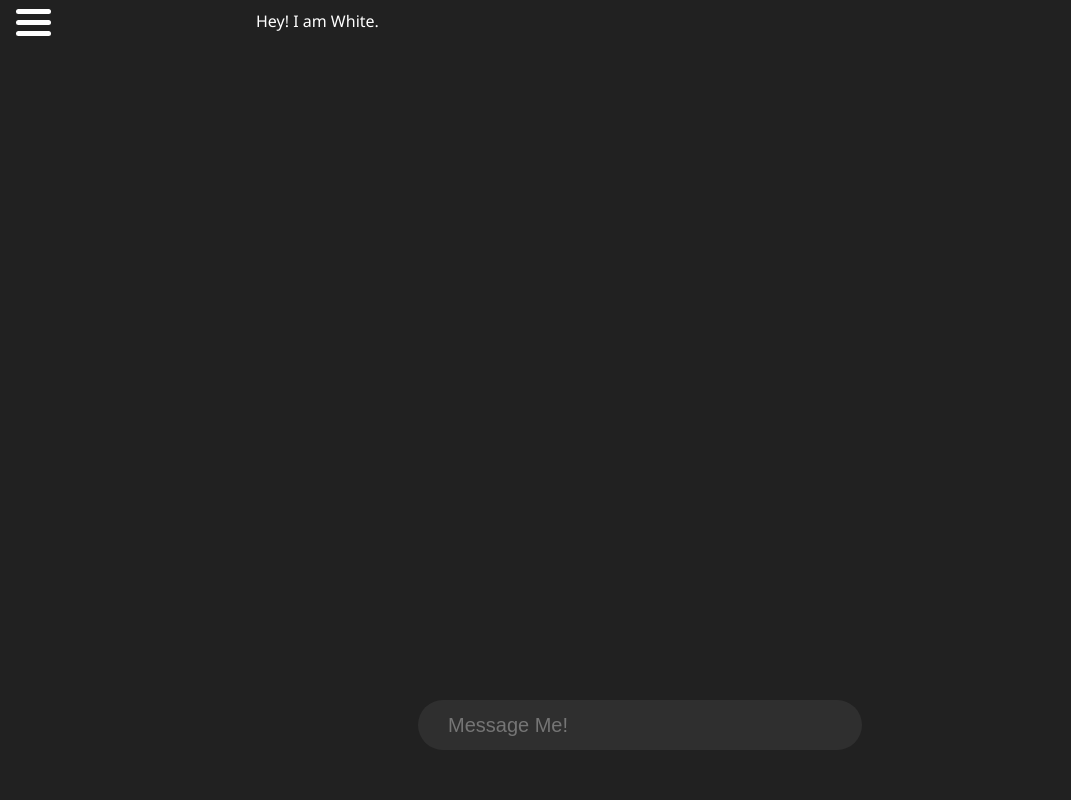
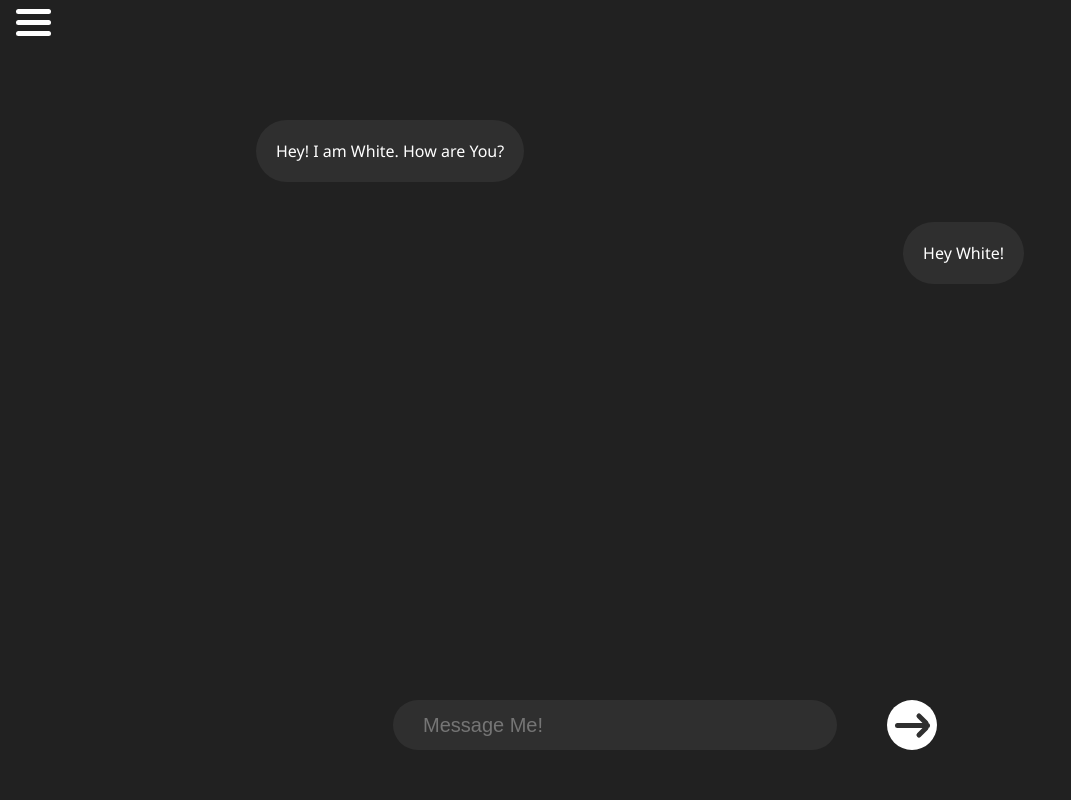
Before and after one commit to Whiiteee/ChatGPT-CLONE, a Flask app: page /chat in a window 1280 px wide. Shown: the whole page, without its empty margins (0-1071 px from the left). Run offline with Flask 3, Linux system fonts and the light colour scheme.

Commit message:
Adding Some CSS

```diff
--- a/static/style/style.css
+++ b/static/style/style.css
@@ -54,6 +54,10 @@ body {
 }
 
 .chat-history{
+    display: flex;
+    /* justify-content:stretch; */
+    flex-direction: column;
+    padding-top: 100px;
     height: 80vh;
     overflow-y: auto;
 }
@@ -62,9 +66,26 @@ body {
     width: 60vw;
 }
 
+.msg-box-bot,.msg-box-user{
+    padding: 20px;
+    margin: 20px 0px;
+    border-radius: 40px;
+    background-color: #2f2f2f;
+}
+
+.msg-box-bot{
+    align-self:flex-start;
+}
+.msg-box-user{
+    align-self: flex-end;
+}
+
+.input-container{
+    display: flex;
+}
 
 .chat-input {
-    display: flex;
+    /* display: flex; */
     height: 40px;
     width: 30vw;
     font-size: 20px;
@@ -77,6 +98,46 @@ body {
 
 }
 
+.submit-button{
+    display: flex;
+    justify-content: center;
+    align-items: center;
+    flex-direction: column;
+    margin-top: 50px;
+    height: 50px;
+    width: 50px;
+    border-radius: 40px;
+    background-color: white;
+    cursor: pointer;
+}
+
+.submit-button .submit-component-1,.submit-button .submit-component-2,.submit-button .submit-component-3{
+    width: 15px;
+    border-radius: 3px;
+    height: 5px;
+    margin: 3px;
+    background-color: #2f2f2f;
+}
+
+.submit-button .submit-component-1{
+    transform: translate(10px,5px) rotate(45deg);
+}
+.submit-button .submit-component-3{
+    transform: translate(10px,-5px) rotate(-45deg);
+}
+.submit-button .submit-component-2{
+    width:35px;
+}
+
+.submit-button:hover{
+    transition: background-color 0.5s;
+    background-color:#2f2f2f;
+}
+
+.submit-button:hover .submit-component-1,.submit-button:hover .submit-component-2,.submit-button:hover .submit-component-3{
+    transition: background-color 0.5s;
+    background-color: white;
+}
 
 
 .menubar{
@@ -91,11 +152,11 @@ body {
     transition: 0.5s;
 }
 
-.menubar .bar1,.bar2,.bar3{
+.menubar .bar1,.menubar .bar2,.menubar .bar3{
     width: 35px;
     height: 5px;
     background-color: white;
-    margin: 3px 3px;
+    margin: 3px;
     border-radius: 4px;
     transition: 0.5s;
 }
@@ -104,7 +165,6 @@ body {
     padding-left: 25vw;
     background-color: white;
     border-radius: 0px 40px 40px 0px;
-    position: absolute;
 }
 
 .menubar-change .bar1{
@@ -122,13 +182,14 @@ body {
 
 
 
-@media screen and (max-width:750px) {
+@media screen and (max-width:800px) {
 
-    /* .side-bar{
-        display: none;
+    .side-bar-show{
+        position: fixed;
+        width: 80vw;
     }
-    .chat-container{
-        width:100vw
-    } */
+    .menubar-change{
+        padding-left: 80vw;
+    }
 
 }
--- a/templates/index.html
+++ b/templates/index.html
@@ -23,16 +23,27 @@
             <div class="chat-history chat-history-expand">
 
                 <div class="msg-box-bot">
+                    <div >
+                        Hey! I am White.
+                        How are You?
+                    </div>
+                </div>
+                <div class="msg-box-user">
                     <div>
-                        Hey! I am White.
+                        Hey White!
                     </div>
                 </div>
 
             </div>
 
-
-
-            <input type="text" class="chat-input" placeholder="Message Me!">
+            <div class="input-container">
+                <input type="text" class="chat-input" placeholder="Message Me!">
+                <div class="submit-button">
+                    <div class="submit-component-1"></div>
+                    <div class="submit-component-2"></div>
+                    <div class="submit-component-3"></div>
+                </div>
+            </div>
 
     </div>
     <script src="{{url_for('static',filename='js/script.js')}}"></script>
```
